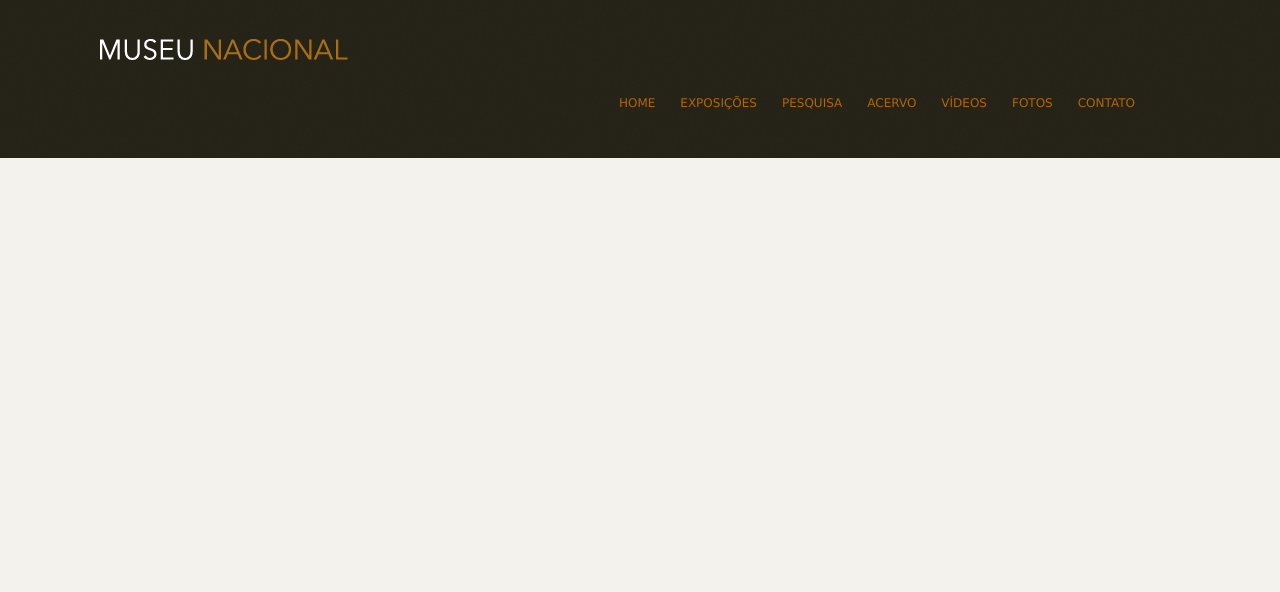
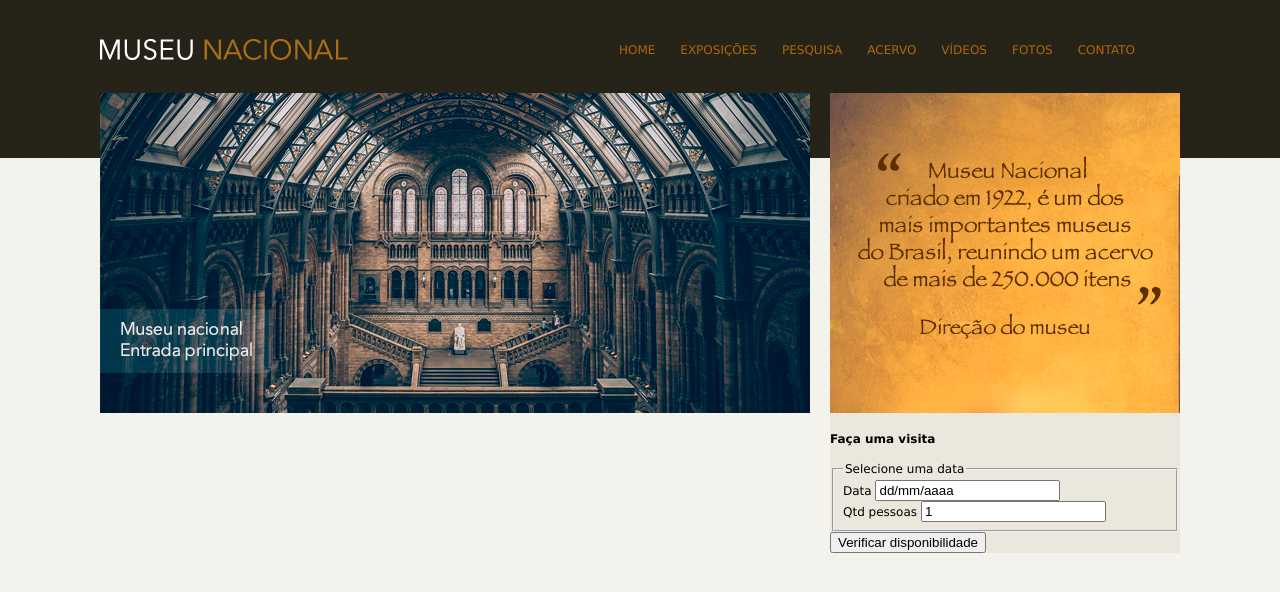
Before and after one commit to ericcostac/Site_Museu, a plain HTML site: page index.html in a window 1280 px wide. Drawn offline with Linux system fonts and the light colour scheme.

Commit message:
Formatando layout primário
Implementando visual

```diff
--- a/css/style.css
+++ b/css/style.css
@@ -20,6 +20,9 @@ a:hover{
     color: #227115;
 }
 
+#logo h1 {
+    float: left;
+}
 #logo a {
     width: 248px;
     height: 21px;
@@ -53,3 +56,14 @@ nav ul li a:link {
 nav ul li a:hover {
     border-bottom: 1px solid #535858;
 }
+
+#conteudo {
+    width: 710px;
+    float: left;
+}
+
+aside {
+    width: 350px;
+    float: right;
+    background: #ebe7dd;
+}
--- a/index.html
+++ b/index.html
@@ -34,6 +34,40 @@
             </nav>
         </header>
 
+        <div id="principal">
+            <div id="conteudo">
+                <section id="capa">
+                    <img src="img/museu.png" alt="Museu">
+                </section>
+            </div>
+
+            <aside>
+                <section id="depoimento">
+                    <img src="img/depoimento.png" alt="depoimento">
+                </section>
+
+                <section>
+                    <div id="visita">
+                        <h4>Faça uma visita</h4>
+                        <form action="">
+                            <fieldset>
+                                <legend>Selecione uma data</legend>
+
+                                <label for="data">Data</label>
+                                <input type="text" id="data" value="dd/mm/aaaa"> <br>
+
+                                <label for="qtd">Qtd pessoas</label>
+                                <input type="text" id="qtd" value="1">
+
+                            </fieldset>
+
+                            <input type="submit" value="Verificar disponibilidade">
+                        </form>
+                    </div>
+                </section>
+            </aside>
+        </div>
+
     </div>
 </body>
 </html>
```
